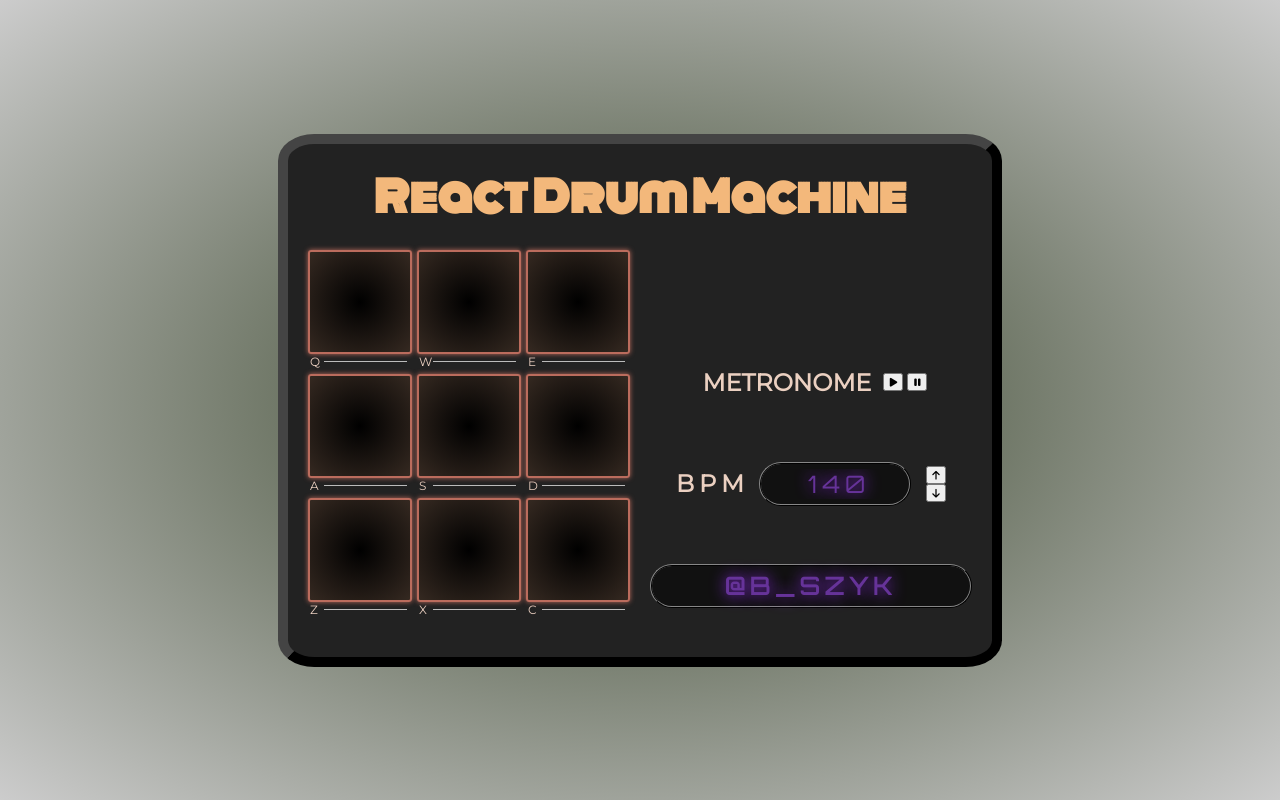
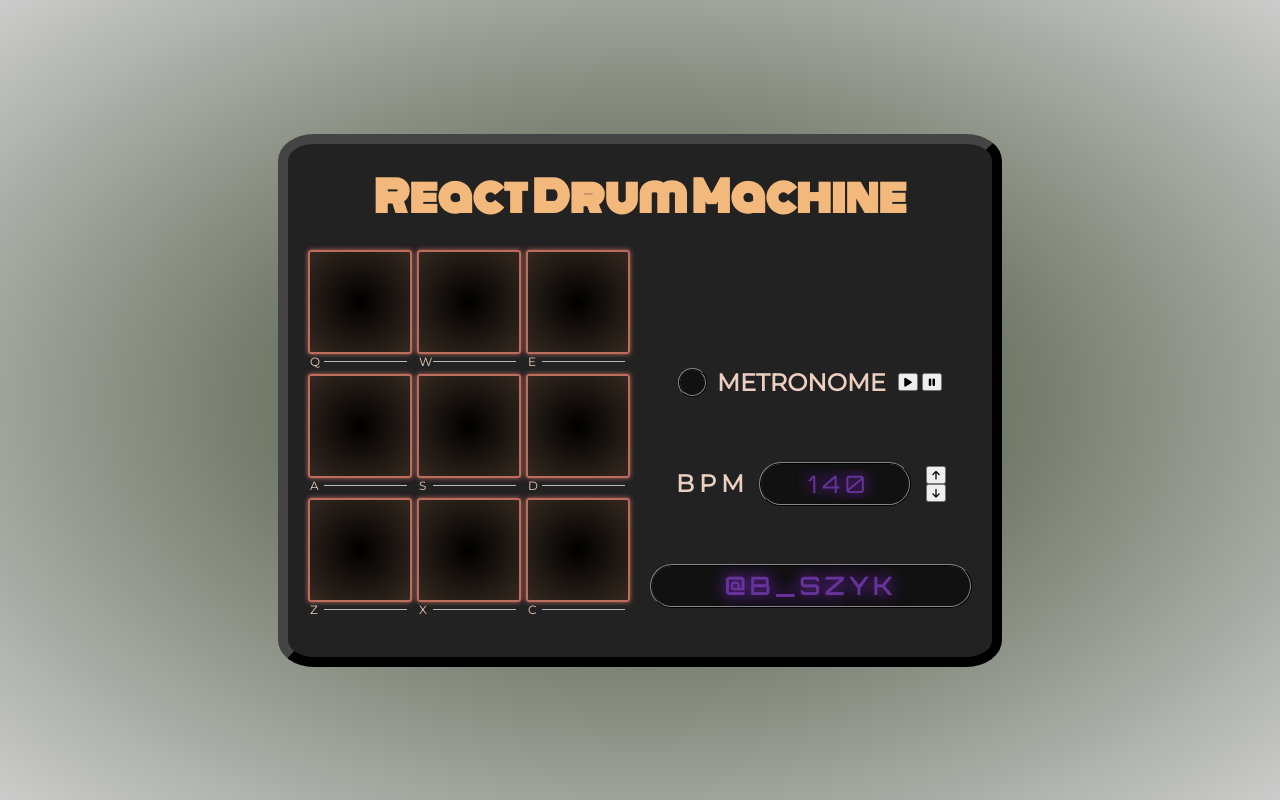
Before and after one commit to bszyk/react-drum-machine, a React (Create React App) app: page / in a window 1280 px wide. Built offline with nearby package versions, Linux system fonts and the light colour scheme.

Commit message:
added metronome visualizer

```diff
--- a/src/App.css
+++ b/src/App.css
@@ -301,6 +301,47 @@ body {
   padding: 2px;
 }
 
+.visualizer {
+  display: flex;
+  align-items: center;
+  justify-content: center;
+
+  width: 25px;
+  height: 25px;
+
+  background-color: #111;
+  border-radius: 50%;
+  border: 2px ridge #333;
+
+  transition: all 0.1s;
+}
+
+.visualizer-active {
+  border: 2px solid var(--pad-outline-color);
+  /* box-shadow: 0px 0px 7px var(--pad-outline-color); */
+}
+
+.visualizer-inner {
+  width: 0;
+  height: 0;
+
+  border-radius: 50%;
+  background-color: aliceblue;
+
+  transition: all 0.1s;
+}
+
+.visualizer-inner-active {
+    background-image: radial-gradient(var(--font-color), rebeccapurple);
+
+    width: 25px;
+    height: 25px;
+
+    box-shadow: 0px 0px 5px rebeccapurple;
+}
+
+
+/**********************/
 .display {
   grid-row: 5 / 6;
 
--- a/src/components/Metronome.js
+++ b/src/components/Metronome.js
@@ -6,6 +6,17 @@ const Metronome = ({ bpm }) => {
   const [metronome, setMetronome] = useState(false);
   const [intervalId, setIntervalId] = useState(null);
 
+  const visualizer = document.getElementById('visualizer');
+  const visualizerInner = document.getElementById('visualizer-inner');
+  const animateVisualizer = () => {
+    visualizer.classList.add('visualizer-active');
+    visualizerInner.classList.add('visualizer-inner-active');
+    setTimeout(() => {
+      visualizer.classList.remove('visualizer-active');
+      visualizerInner.classList.remove('visualizer-inner-active');
+    }, 100);
+  };
+
   // if toggled, set an interval and play audio
   // will rerender on bpm change, so intervals need to be cleared
   useEffect(() => {
@@ -13,12 +24,15 @@ const Metronome = ({ bpm }) => {
       audio.muted = false;
       const interval = setInterval(() => {
         audio.play();
+        animateVisualizer();
         setIntervalId(interval);
       }, 60000 / bpm);
     }
     return () => {
       audio.muted = true;
     };
+    // animateVisualizer dependency error; rerenders
+    // eslint-disable-next-line
   }, [metronome, audio, bpm]);
 
   // catch all interval changes
@@ -42,8 +56,13 @@ const Metronome = ({ bpm }) => {
     }
   }, [metronome, intervalId]);
 
+  /**** visualizer ****/
+
   return (
     <div className='metronome'>
+      <div id="visualizer" className='visualizer'>
+        <div id='visualizer-inner' className='visualizer-inner'></div>
+      </div>
       <h3>Metronome</h3>
       <div className='buttons'>
         <button onClick={() => setMetronome(true)}>
```
